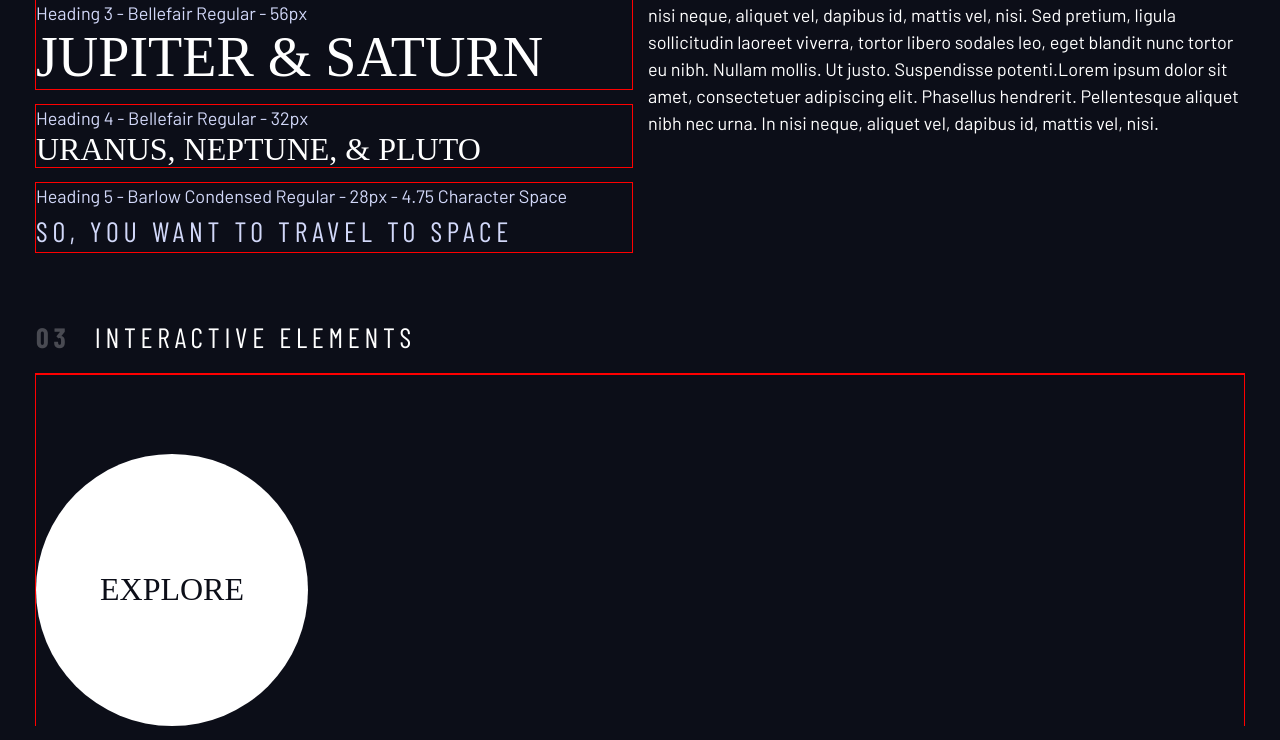
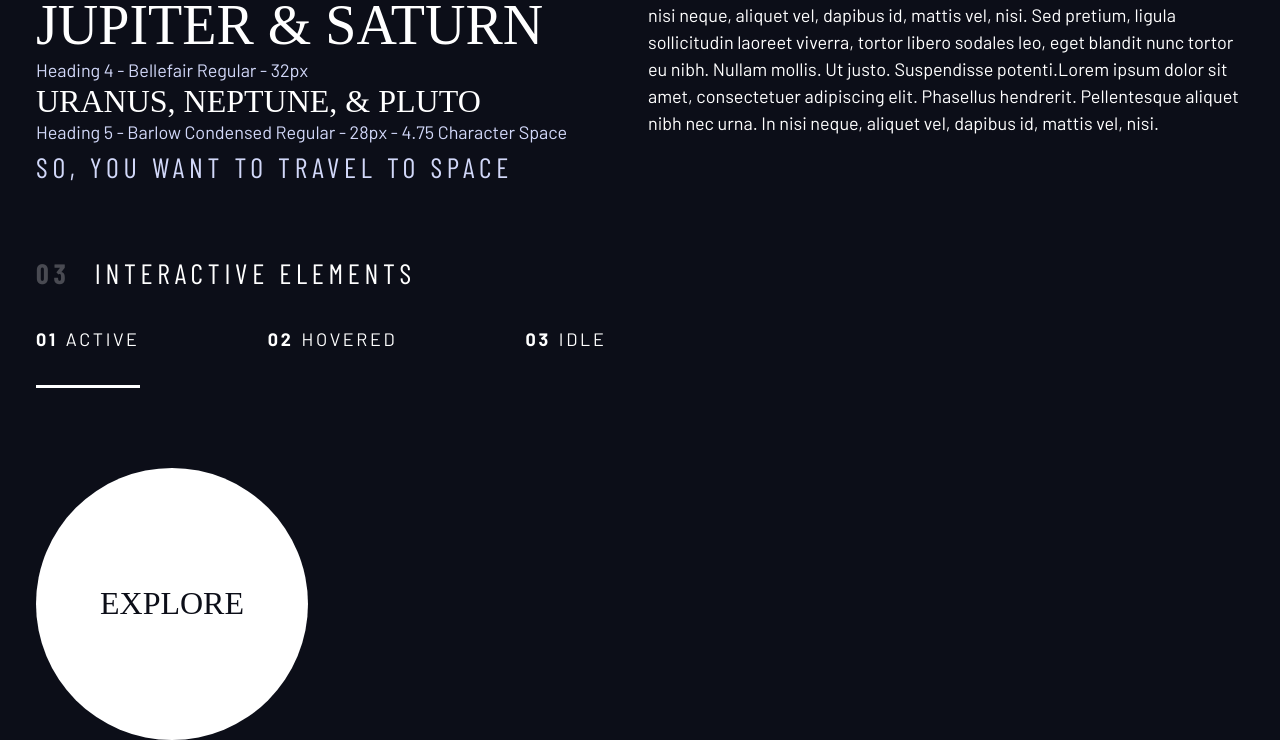
Before and after one commit to andro2401/header, a plain HTML site: page index.html in a window 1280 px wide. Shown: the part 710-1450 px from the top of the page. Drawn offline with nearby package versions, Linux system fonts and the light colour scheme; a web font is replaced by a local one.

Commit message:
added some inital styling to menus and buttons for later stages on the page...

```diff
--- a/index.html
+++ b/index.html
@@ -100,7 +100,15 @@
             <h2 class="numbered-title"><span>03</span> Interactive elements</h2>
 
             <!--navigation-->
-            <div></div>
+            <div>
+
+                <ul class="primary-navigation underline-indicators flex" style="--gap: 8rem" >
+                    <li class="active"><a href="#" class="uppercase text-white letter-spacing-2"><span>01</span>Active</a></li>
+                    <li><a href="#" class="uppercase text-white letter-spacing-2"><span>02</span>Hovered</a></li>
+                    <li><a href="#" class="uppercase text-white letter-spacing-2"><span>03</span>idle</a></li>
+                </ul>
+
+            </div>
 
             <div class="flex">
                 <div style="margin-top: 5rem;">
--- a/style.css
+++ b/style.css
@@ -108,7 +108,7 @@ select {
     gap: var(--gap, 1rem);
 }
 
-.flow > * + * /* *+*-znaci da ce se ovo primjenjivat samo na child koji ima prethodni sibling te se zato nece primjeniti na prvi child jer prije njega nema niti jedan!  Ovo se još moze i napisati: *:not(:first child) */{
+.flow > /**:where(:not(:first-child))*/ /* *+*-znaci da ce se ovo primjenjivat samo na child koji ima prethodni sibling te se zato nece primjeniti na prvi child jer prije njega nema niti jedan!  Ovo se još moze i napisati: *:not(:first child) */{
     margin-top: 1rem;
     outline: 1px solid red;
 }
@@ -215,3 +215,34 @@ select {
     transform: scale(1.5);
     opacity: 1;
 }
+
+.primary-navigation{
+    --gap: 8rem;
+    --underline-gap: 2rem;
+    list-style: none;
+    padding: 0;
+    margin: 0;
+}
+
+.primary-navigation a{
+    text-decoration: none;
+}
+
+.primary-navigation a > span{
+    font-weight: 700;
+    margin-right: .5rem;
+}
+
+.underline-indicators > * /* Ovo > * znaci da cemo selektirati svaki direktni child/descendense koji se nalazi ispod te klase */{
+    border-bottom: .2rem solid hsl( var(--clr-white) / 0);
+    padding: var(--underline-gap, 1rem) 0;
+}
+
+.underline-indicators > *:hover,
+.underline-indicators > *:focus{
+    border-color: hsl( var(--clr-white) /.5 );
+}
+
+.underline-indicators> .active{
+    border-color: hsl( var(--clr-white) / 1 );
+}
```
